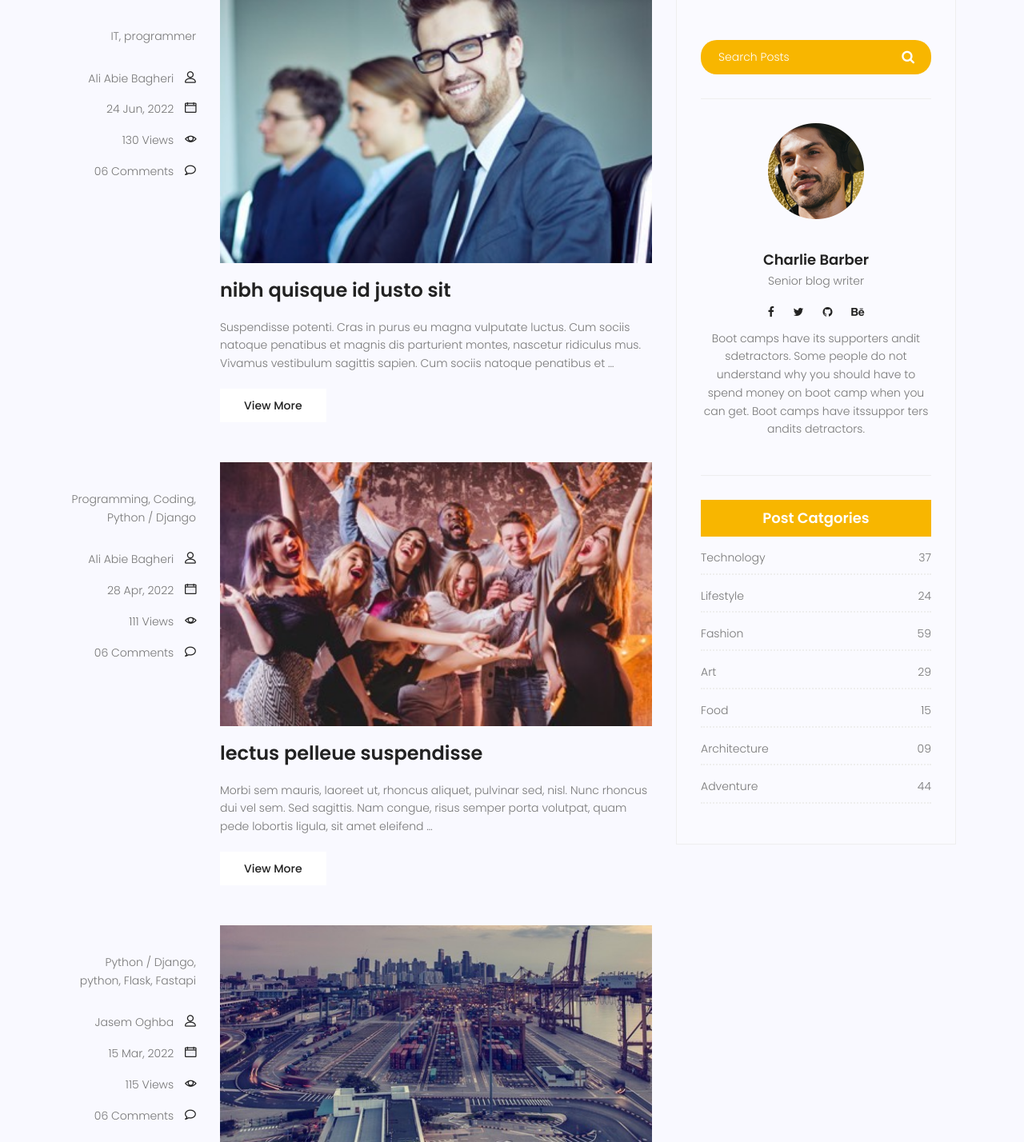
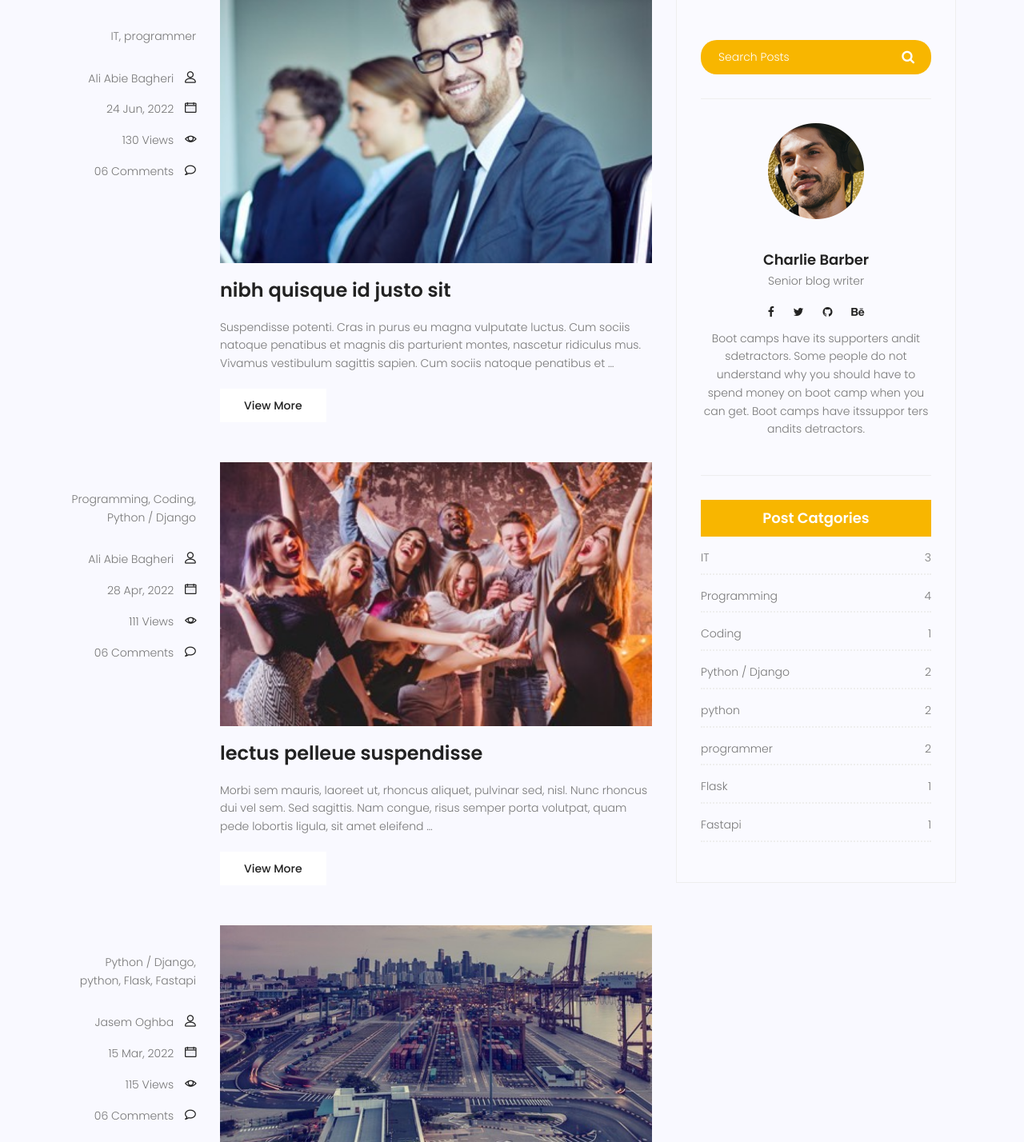
Before and after one commit to FArooghOghba/Travel-Website, a Django app: page /blog/ in a window 1280 px wide. Shown: the part 1083-2511 px from the top of the page at 80% size. Run offline with Django 3.2, Linux system fonts and the light colour scheme; data comes from the database, SQL or seed files in the repository; both versions use the stored data as it was after the commit; some libraries are stand-ins or nearby versions.

Commit message:
add post_categories in blog_tags & blog-home

```diff
--- a/blog/templates/blog/blog-home.html
+++ b/blog/templates/blog/blog-home.html
@@ -1,4 +1,6 @@
 {% extends 'base.html' %}
+
+{% load blog_tags %}
 {% load static %}
 
 {% block content %}
@@ -154,7 +156,7 @@
 
                     {% include 'blog/blog-writer.html' %}
 
-                    {% include 'blog/blog-post-category.html' %}
+                    {% post_categories %}
 
                 </div>
             </div>
--- a/blog/templates/blog/blog-latest-posts.html
+++ b/blog/templates/blog/blog-latest-posts.html
@@ -9,7 +9,7 @@
                     <img class="img-fluid" src="{{ post.image.url }}" alt="">
                 </div>
                 <div class="details">
-                    <a href="#"><h6>{{ post.title }}</h6></a>
+                    <a href="{% url 'blog:single' post.id %}"><h6>{{ post.title }}</h6></a>
                     <p>{{post.publish_date|date:'d M, Y'}}</p>
                 </div>
             </div>
--- a/blog/templates/blog/blog-post-category.html
+++ b/blog/templates/blog/blog-post-category.html
@@ -2,47 +2,15 @@
 <div class="single-sidebar-widget post-category-widget">
     <h4 class="category-title">Post Catgories</h4>
     <ul class="cat-list">
-        <li>
-            <a href="#" class="d-flex justify-content-between">
-                <p>Technology</p>
-                <p>37</p>
-            </a>
-        </li>
-        <li>
-            <a href="#" class="d-flex justify-content-between">
-                <p>Lifestyle</p>
-                <p>24</p>
-            </a>
-        </li>
-        <li>
-            <a href="#" class="d-flex justify-content-between">
-                <p>Fashion</p>
-                <p>59</p>
-            </a>
-        </li>
-        <li>
-            <a href="#" class="d-flex justify-content-between">
-                <p>Art</p>
-                <p>29</p>
-            </a>
-        </li>
-        <li>
-            <a href="#" class="d-flex justify-content-between">
-                <p>Food</p>
-                <p>15</p>
-            </a>
-        </li>
-        <li>
-            <a href="#" class="d-flex justify-content-between">
-                <p>Architecture</p>
-                <p>09</p>
-            </a>
-        </li>
-        <li>
-            <a href="#" class="d-flex justify-content-between">
-                <p>Adventure</p>
-                <p>44</p>
-            </a>
-        </li>
+
+       {% for post_cat, count in post_cats_count.items %}
+            <li>
+                <a href="#" class="d-flex justify-content-between">
+                    <p>{{ post_cat }}</p>
+                    <p>{{ count }}</p>
+                </a>
+            </li>
+       {% endfor %}
+
     </ul>
 </div>
--- a/blog/templatetags/blog_tags.py
+++ b/blog/templatetags/blog_tags.py
@@ -1,6 +1,8 @@
+from blog.models import *
+
 from django import template
 from django.utils import timezone
-from blog.models import Post
+from django.db.models.aggregates import Count
 
 register = template.Library()
 
@@ -9,3 +11,19 @@ register = template.Library()
 def latest_posts():
     posts = Post.objects.filter(publish_date__lte=timezone.now(), status=True)[:4]
     return {'posts': posts}
+
+
+@register.inclusion_tag('blog/blog-post-category.html')
+def post_categories():
+    # result = Category.objects.annotate(post_count=Count('post'))
+    # for cat in result:
+    #     print(cat, cat.post_count)
+
+    categories = Category.objects.all()
+    posts = Post.objects.filter(publish_date__lte=timezone.now(), status=True)
+
+    post_categories_count = {}
+    for category in categories:
+        post_categories_count[category.name] = posts.filter(category=category).count()
+
+    return {'post_cats_count': post_categories_count}
```
Also changed, not shown: db.sqlite3.
